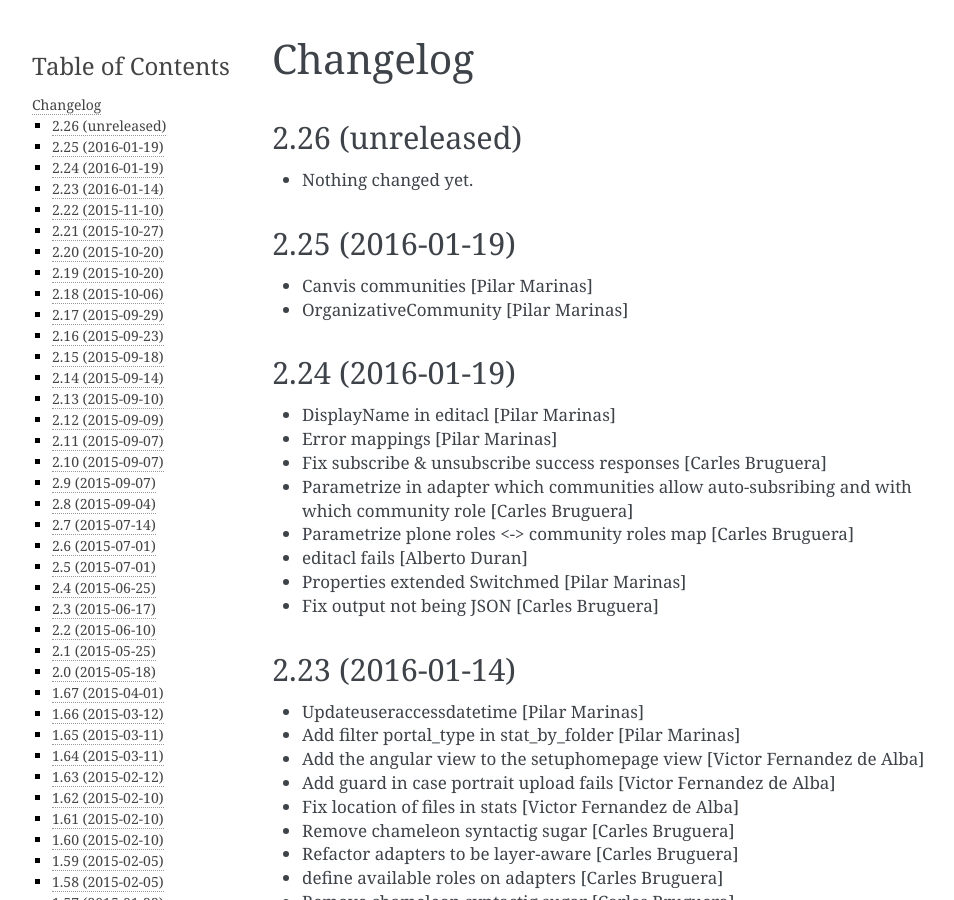
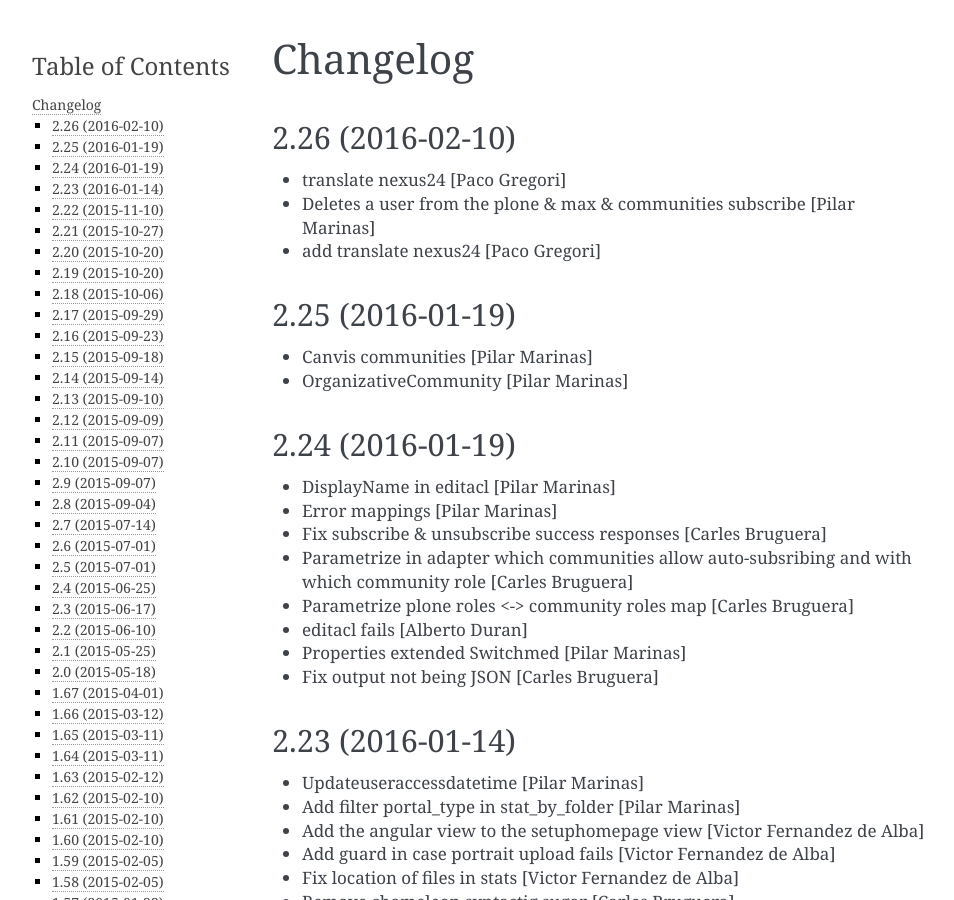
Before and after one commit to UPCnet/ulearn.core, a Sphinx documentation site: the page built from docs/HISTORY.rst, in a window 1280 px wide and 900 px high. Shown: the whole window, without its empty margins (148-1102 px from the left). Built offline with Sphinx 7.4.7, drawn with Linux system fonts in a browser that asks for light colours; pages that are not in the unit, such as notebooks, are missing from menus.

Commit message:
Preparing release 2.26

```diff
--- a/docs/HISTORY.rst
+++ b/docs/HISTORY.rst
@@ -1,11 +1,12 @@
 Changelog
 =========
 
-2.26 (unreleased)
+2.26 (2016-02-10)
 -----------------
 
-- Nothing changed yet.
-
+* translate nexus24 [Paco Gregori]
+* Deletes a user from the plone & max & communities subscribe [Pilar Marinas]
+* add translate nexus24 [Paco Gregori]
 
 2.25 (2016-01-19)
 -----------------
--- a/setup.py
+++ b/setup.py
@@ -1,7 +1,7 @@
 from setuptools import setup, find_packages
 import os
 
-version = '2.26.dev0'
+version = '2.26'
 
 README = open('README.rst').read()
 HISTORY = open(os.path.join('docs', 'HISTORY.rst')).read()
```
